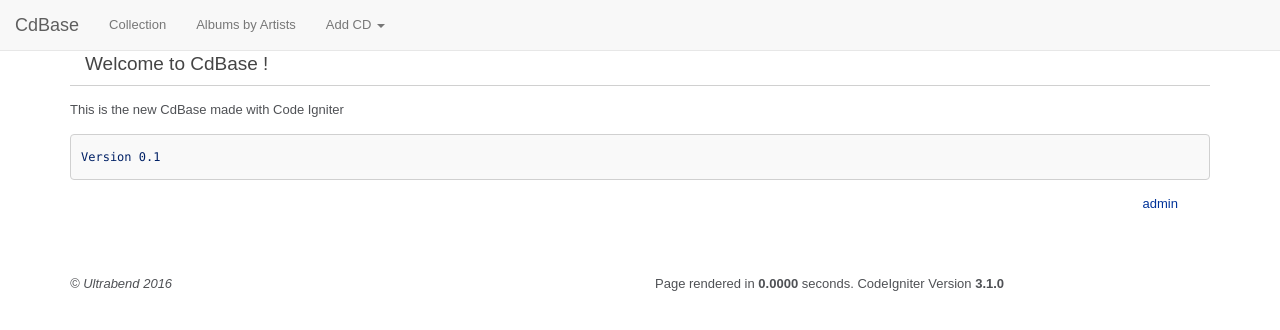
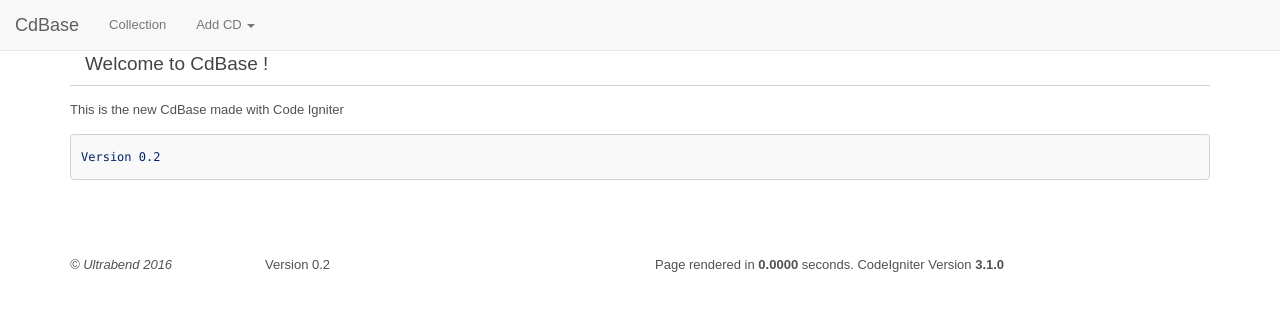
Before and after one commit to ultrabend/CdBase, a CodeIgniter app: page /cdbase/ in a window 1280 px wide. Shown: the top 330 px of the page. Run offline with CodeIgniter, Linux system fonts and the light colour scheme; some libraries are stand-ins or nearby versions.

Commit message:
Version 0.2

```diff
--- a/application/views/templates/footer.php
+++ b/application/views/templates/footer.php
@@ -4,7 +4,7 @@
 <div class="container">
     <div class="row">
     	<div class="col-md-2"><em>&copy; Ultrabend 2016</em></div>
-    	<div class="col-md-4"></div>
+    	<div class="col-md-4"><span>Version 0.2</span></div>
     	<div class="col-md-6"><p class="footer">Page rendered in <strong>{elapsed_time}</strong> seconds. <?php echo  (ENVIRONMENT === 'development') ?  'CodeIgniter Version <strong>' . CI_VERSION . '</strong>' : '' ?></p></div>
     </div>
 </div>
--- a/application/views/templates/header.php
+++ b/application/views/templates/header.php
@@ -34,7 +34,7 @@ defined('BASEPATH') OR exit('No direct script access allowed');
                 <div class="collapse navbar-collapse" id="bs-example-navbar-collapse-1">
                     <ul class="nav navbar-nav">
                       <li><a href="<?= site_url('Albums') ?>" >Collection <span class="sr-only">(current)</span></a></li>
-                      <li><a href="<?= site_url('Albums/by_artist') ?>">Albums by Artists<span class="sr-only">(current)</span></a></li>
+                      <li><!--<a href="<?= site_url('Albums/by_artist') ?>">Albums by Artists<span class="sr-only">(current)</span></a>--></li>
                       <li class="dropdown">
                             <a href="#" class="dropdown-toggle" data-toggle="dropdown" role="button" aria-haspopup="true" aria-expanded="false">Add CD <span class="caret"></span></a>
                             <ul class="dropdown-menu">
--- a/application/views/welcome_message.php
+++ b/application/views/welcome_message.php
@@ -54,14 +54,14 @@ defined('BASEPATH') OR exit('No direct script access allowed');
 	<div id="body">
 		<p>This is the new CdBase made with Code Igniter</p>
 
-		<code>Version 0.1</code>
+		<code>Version 0.2</code>
 
 	</div>
 	<div class="row">
 		<div class="col-md-1"></div>
 		<div class="col-md-10"></div>
 		<div class="col-md-1">
-			<a href=" <?php echo site_url('cdking'); ?>">admin</a>
+			<!--<a href=" <?php echo site_url('cdking'); ?>">admin</a>-->
 		</div>
 	</div>
 </div>
```
